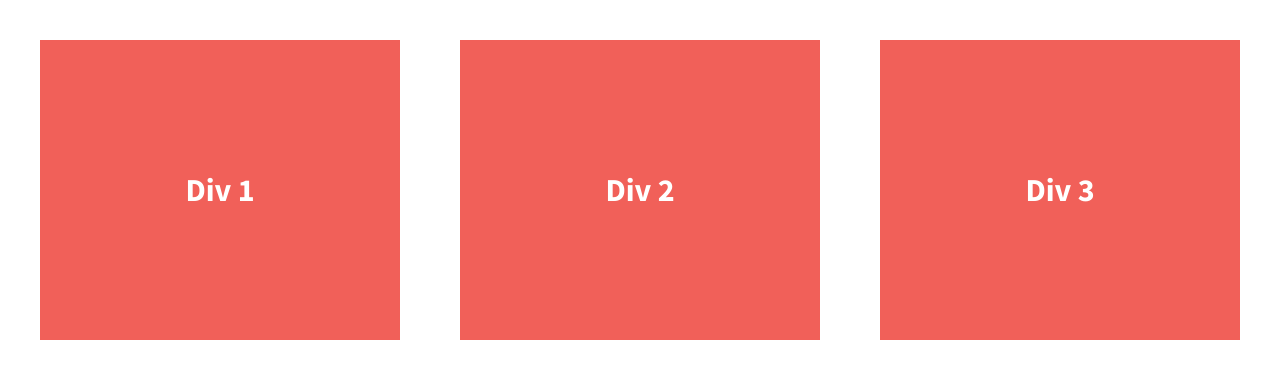
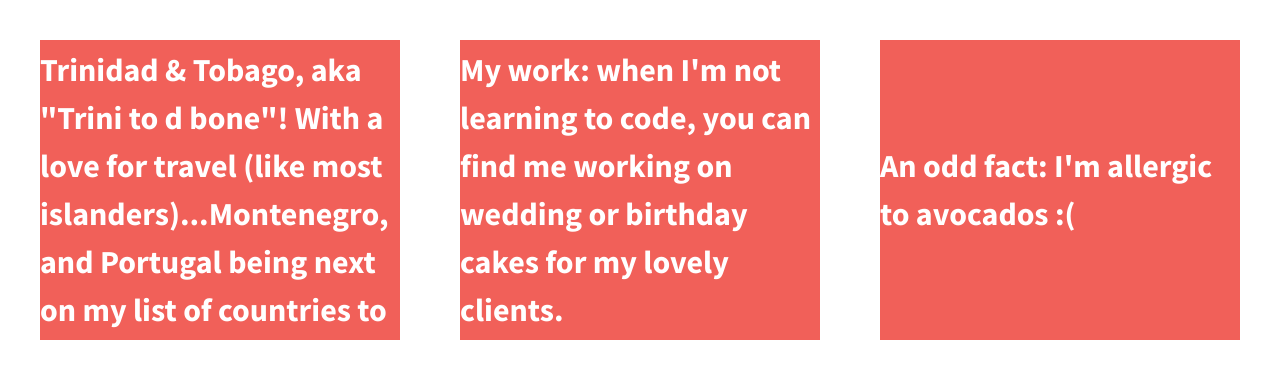
Before and after one commit to teri-c/divs-flexbox-starter, a plain HTML site: page index.html in a window 1280 px wide. Drawn offline with nearby package versions, Linux system fonts and the light colour scheme.

Commit message:
Added content to divs

```diff
--- a/index.html
+++ b/index.html
@@ -23,13 +23,13 @@
 
         <section class="wrapper">
             <div class="div-1">
-                Div 1
+                <p>Born and raised in Trinidad & Tobago, aka "Trini to d bone"! With a love for travel (like most islanders)...Montenegro, and Portugal being next on my list of countries to visit!</p>
             </div>
             <div class="div-2">
-                Div 2
+                <p>My work: when I'm not learning to code, you can find me working on wedding or birthday cakes for my lovely clients.</p>
             </div>
             <div class="div-3">
-                Div 3
+                <p>An odd fact: I'm allergic to avocados :(</p>
             </div>
         </section>
 
```
